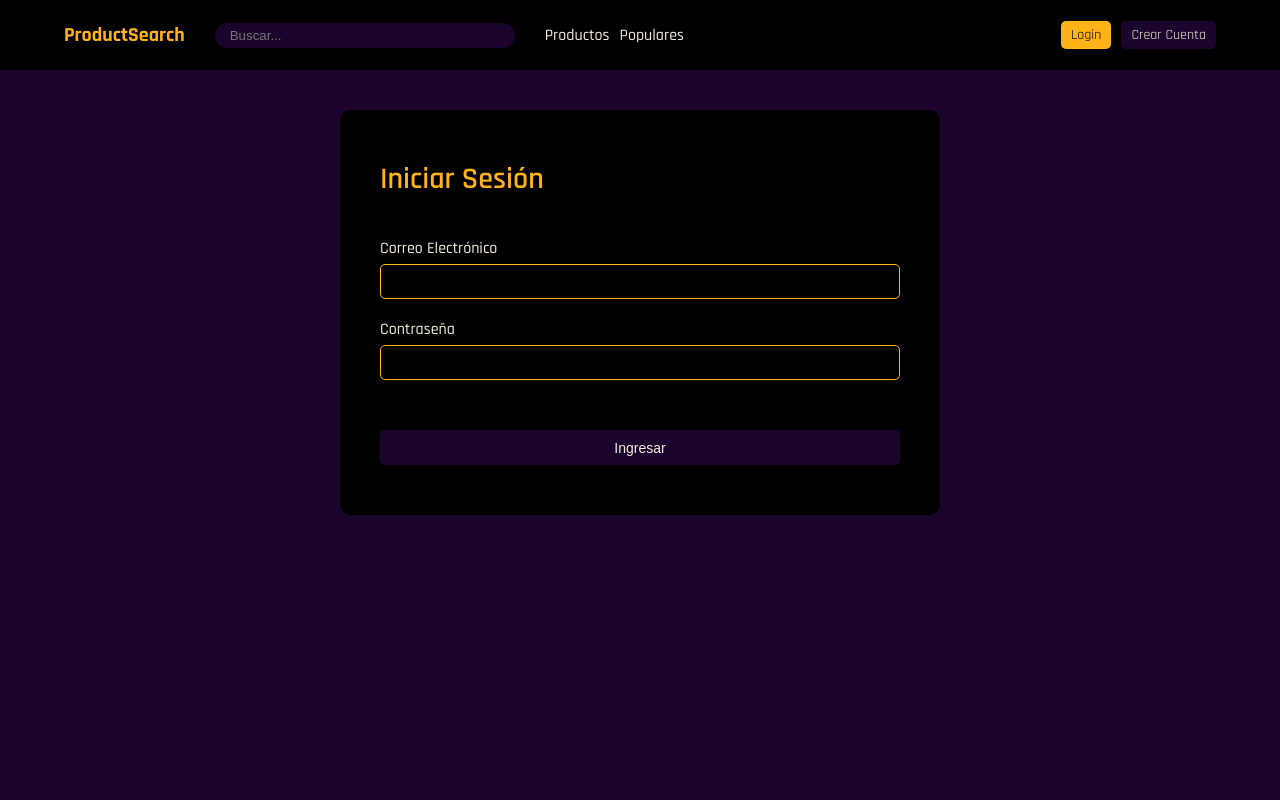
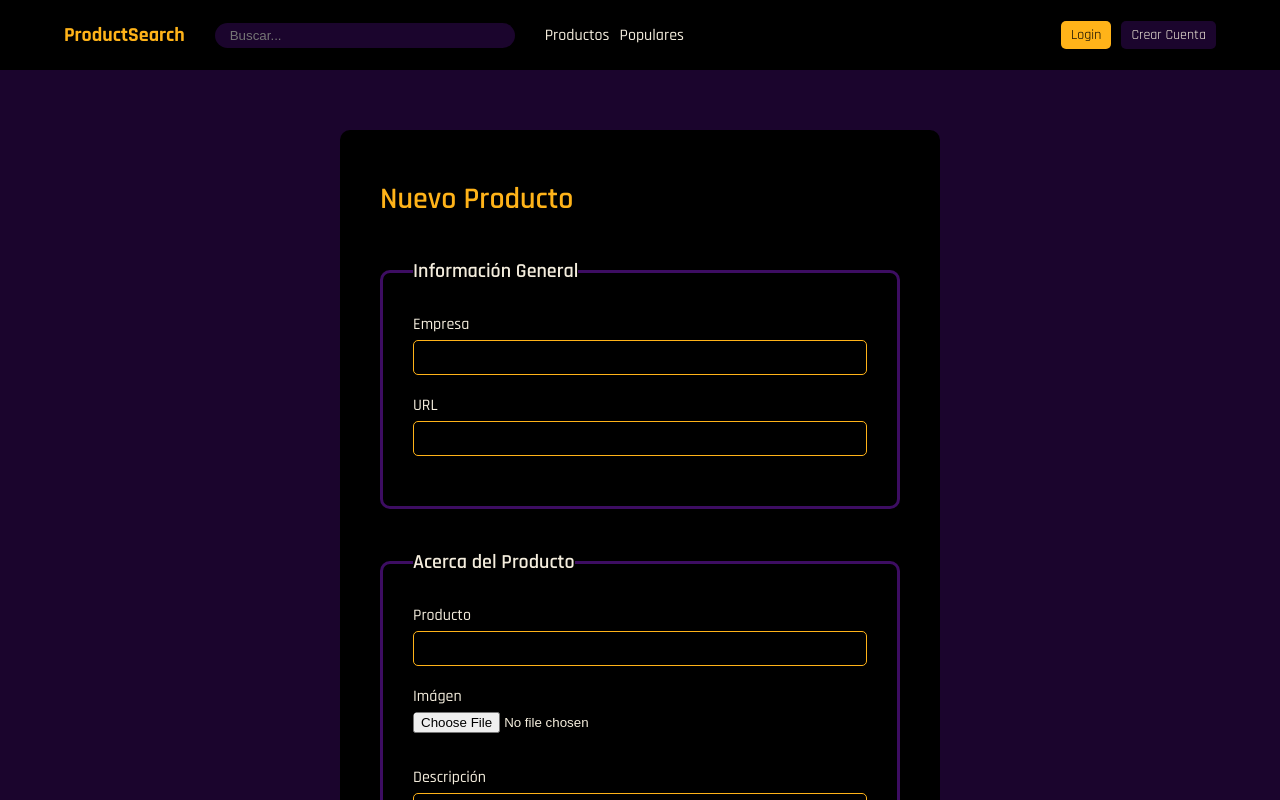
Before and after one commit to byRedHunter/client-product-hunt, a React (Create React App) app: page /new-product in a window 1280 px wide. Before the commit this address led to /login. Shown: the top 800 px of the page. Built offline with nearby package versions, Linux system fonts and the light colour scheme; no server answers; sample sign-in values are in the browser's storage.

Commit message:
mantener sesion y restringir new-product

```diff
--- a/src/context/auth/AuthState.js
+++ b/src/context/auth/AuthState.js
@@ -1,6 +1,7 @@
 import React, { useReducer } from 'react'
 import {
 	EXIT_USER,
+	LOGIN_USER,
 	PROCESS_ERROR,
 	REGISTER_USER,
 	VERIFY_USER,
@@ -75,7 +76,7 @@ const AuthState = ({ children }) => {
 			const token = response.data.token
 
 			dispatch({
-				type: REGISTER_USER,
+				type: LOGIN_USER,
 				payload: token,
 			})
 
--- a/src/context/auth/authReducer.js
+++ b/src/context/auth/authReducer.js
@@ -1,5 +1,6 @@
 import {
 	EXIT_USER,
+	LOGIN_USER,
 	PROCESS_ERROR,
 	REGISTER_USER,
 	VERIFY_USER,
@@ -8,8 +9,7 @@ import {
 export const authReducer = (state, action) => {
 	switch (action.type) {
 		case REGISTER_USER:
-			console.log('llego al reducer')
-			console.log(action.payload)
+		case LOGIN_USER:
 			sessionStorage.setItem('token', action.payload)
 
 			return {
--- a/src/routes/AppRoute.js
+++ b/src/routes/AppRoute.js
@@ -1,5 +1,7 @@
+import { useContext, useEffect } from 'react'
 import { BrowserRouter as Router, Route, Switch } from 'react-router-dom'
 import Header from '../components/Header'
+import { authContext } from '../context/auth/authContext'
 import Login from '../pages/Login'
 import NewProduct from '../pages/NewProduct'
 import Populars from '../pages/Populars'
@@ -9,19 +11,27 @@ import { Register } from '../pages/Register'
 import { PrivateRoute } from './PrivateRoute'
 
 const AppRoute = () => {
+	const authState = useContext(authContext)
+	const { userAuthenticated } = authState
+
+	useEffect(() => {
+		userAuthenticated()
+		// eslint-disable-next-line
+	}, [])
+
 	return (
 		<Router>
 			<Header />
 
 			<Switch>
 				<Route exact path='/' component={Products} />
-				<Route path='/products' component={Products} />
-				<Route path='/register' component={Register} />
-				<Route path='/login' component={Login} />
-				<Route path='/populars' component={Populars} />
-				<Route path='/product/:id' component={ProductDetail} />
+				<Route exact path='/products' component={Products} />
+				<Route exact path='/register' component={Register} />
+				<Route exact path='/login' component={Login} />
+				<Route exact path='/populars' component={Populars} />
+				<Route exact path='/product/:id' component={ProductDetail} />
 
-				<PrivateRoute path='/new-product' component={NewProduct} />
+				<PrivateRoute exact path='/new-product' component={NewProduct} />
 			</Switch>
 		</Router>
 	)
--- a/src/routes/PrivateRoute.js
+++ b/src/routes/PrivateRoute.js
@@ -2,16 +2,13 @@ import React, { useContext } from 'react'
 import { Route, Redirect } from 'react-router-dom'
 import { authContext } from '../context/auth/authContext'
 
-export const PrivateRoute = ({ component: Component, ...props }) => {
+export const PrivateRoute = ({ component: Component, ...restProps }) => {
 	const authState = useContext(authContext)
-	const { authtenticated } = authState
+	const { token } = authState
 
 	return (
-		<Route
-			{...props}
-			render={(props) =>
-				!authtenticated ? <Redirect to='/login' /> : <Component {...props} />
-			}
-		/>
+		<Route {...restProps}>
+			{token ? <Component /> : <Redirect to='/login' />}
+		</Route>
 	)
 }
```
